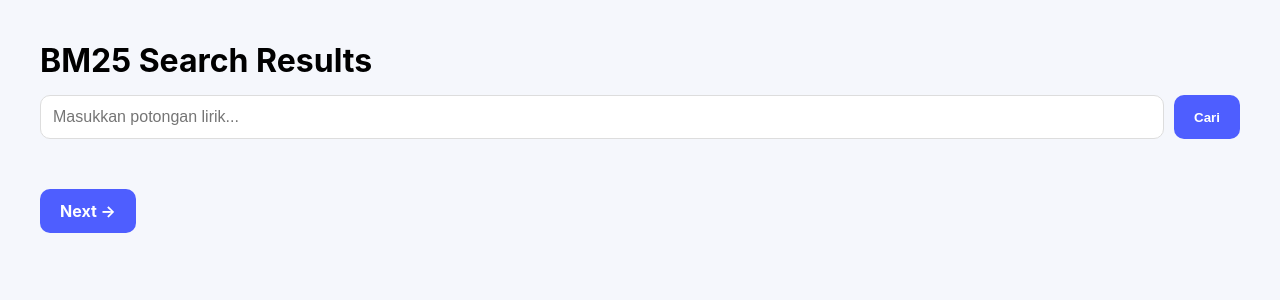
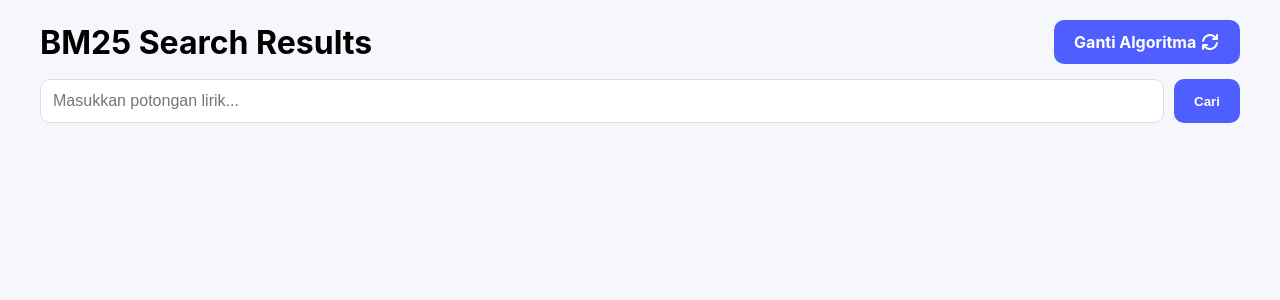
Before and after one commit to rynhdsmdr/lyrics-based-song-search, a Flask app: page / in a window 1280 px wide. Shown: the top 300 px of the page. Run offline with Flask 3, Linux system fonts and the light colour scheme; parts of the project's set-up code (start-up, migrations or seed data) failed here and were passed over; some libraries are stand-ins or nearby versions.

Commit message:
fix: update card and swap button

```diff
--- a/static/style.css
+++ b/static/style.css
@@ -10,12 +10,35 @@ body {
     margin: auto;
 }
 
-h1 {
+/* ===========================
+   HEADER + BUTTON
+   =========================== */
+.results-header {
+    display: flex;
+    justify-content: space-between;
+    align-items: center;
+    margin-bottom: 15px;
+}
+
+.results-header h1 {
     font-size: 32px;
-    margin-bottom: 15px;
+    margin: 0;
     font-weight: 700;
 }
 
+.swap-button {
+    padding: 12px 20px;
+    background: #4e5eff;
+    color: white;
+    font-weight: bold;
+    text-decoration: none;
+    border-radius: 10px;
+    transition: 0.2s;
+}
+
+/* ===========================
+   FORM
+   =========================== */
 form {
     margin-bottom: 25px;
     display: flex;
@@ -45,20 +68,28 @@ button:hover {
     background: #2d3bff;
 }
 
-/* Grid */
+/* ===========================
+   GRID RESULTS
+   =========================== */
 .results {
     display: grid;
     grid-template-columns: repeat(auto-fill, minmax(220px, 1fr));
     gap: 20px;
 }
 
-/* Card */
+/* ===========================
+   CARD (MODIFIED → konsisten)
+   =========================== */
 .card {
     background: white;
     border-radius: 15px;
     box-shadow: 0 4px 10px rgb(0 0 0 / 8%);
     overflow: hidden;
     transition: 0.25s;
+
+    /* PERBAIKAN → tinggi stabil */
+    display: flex;
+    flex-direction: column;
 }
 
 .card:hover {
@@ -72,14 +103,28 @@ button:hover {
     object-fit: cover;
 }
 
-/* Info */
+/* ===========================
+   INFO SECTION (MODIFIED)
+   =========================== */
 .info {
     padding: 15px;
+
+    /* PERBAIKAN → isi kartu selalu rapih */
+    display: flex;
+    flex-direction: column;
+    flex: 1;
+    justify-content: space-between;
 }
 
+/* tinggi minimum agar judul/penyanyi tidak bikin layout goyang */
 .info h3 {
     margin: 5px 0 3px 0;
     font-size: 19px;
+    min-height: 24px;
+}
+
+.info p {
+    min-height: 20px;
 }
 
 .lyrics-link {
@@ -95,27 +140,9 @@ button:hover {
     color: #666;
 }
 
-/* Buttons */
-.next-button, .back-button {
-    display: inline-block;
-    margin-top: 25px;
-    padding: 12px 20px;
-    background: #4e5eff;
-    color: white;
-    font-weight: bold;
-    text-decoration: none;
-    border-radius: 10px;
-    transition: 0.2s;
-}
-
-.next-button:hover, .back-button:hover {
-    background: #2e3bff;
-}
-
 /* ===========================
-   404 / TIDAK DITEMUKAN
+   NOT FOUND
    =========================== */
-
 .not-found {
     text-align: center;
     padding: 60px 20px;
@@ -134,7 +161,7 @@ button:hover {
     color: #444;
 }
 
-/* Animasi halus */
+/* Animasi */
 .fade-in {
     animation: fade 0.4s ease-in-out;
 }
--- a/templates/page_bm25.html
+++ b/templates/page_bm25.html
@@ -3,22 +3,30 @@
 <head>
     <meta charset="UTF-8">
     <title>BM25 Search</title>
+    <link rel="stylesheet" href="https://cdnjs.cloudflare.com/ajax/libs/font-awesome/7.0.1/css/all.min.css" integrity="sha512-2SwdPD6INVrV/lHTZbO2nodKhrnDdJK9/kg2XD1r9uGqPo1cUbujc+IYdlYdEErWNu69gVcYgdxlmVmzTWnetw==" crossorigin="anonymous" referrerpolicy="no-referrer" />
     <link rel="stylesheet" href="{{ url_for('static', filename='style.css') }}">
 </head>
 <body>
 
 <div class="container">
 
-    <h1>BM25 Search Results</h1>
+    <!-- Header + tombol NEXT di kanan -->
+    <div class="results-header">
+        <h1>BM25 Search Results</h1>
+        <a class="swap-button" href="{{ url_for('tfidf_page', q=query) }}">Ganti Algoritma  <i class="fa-solid fa-arrows-rotate"></i></a>
+    </div>
 
+    <!-- Search bar -->
     <form method="POST">
         <input type="text" name="query" placeholder="Masukkan potongan lirik..."
                value="{{ query }}" required>
         <button type="submit">Cari</button>
     </form>
 
+    <!-- Filter hasil yang score > 0 -->
     {% set valid_results = results | selectattr("score", ">", 0) | list %}
 
+    <!-- Jika tidak ada hasil -->
     {% if valid_results|length == 0 and query %}
         <div class="not-found">
             <img src="{{ url_for('static', filename='images/notfound.png') }}" alt="no result">
@@ -26,8 +34,9 @@
         </div>
     {% endif %}
 
+    <!-- Jika hasil ditemukan -->
     {% if valid_results %}
-        <div class="results">
+        <div class="results fade-in">
             {% for r in valid_results %}
                 {% set cover = r.image_url if r.image_url else url_for('static', filename='images/no-cover.png') %}
                 <div class="card">
@@ -43,8 +52,6 @@
         </div>
     {% endif %}
 
-    <a class="next-button" href="{{ url_for('tfidf_page', q=query) }}">Next →</a>
-
 </div>
 
 </body>
```
Also changed, not shown: templates/page_tfidf.html (+7 -4 lines).
